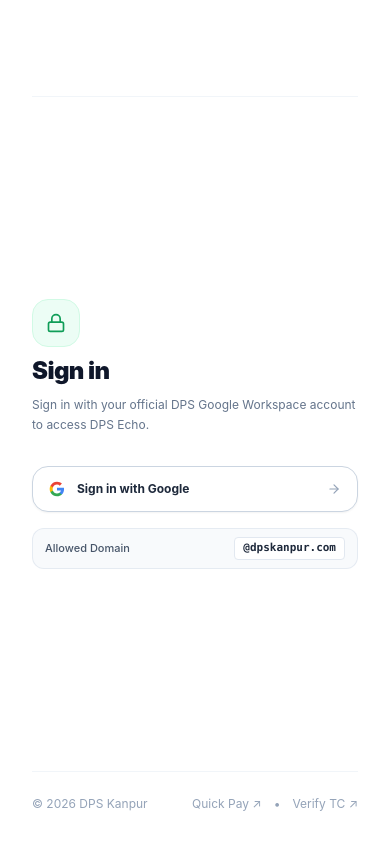
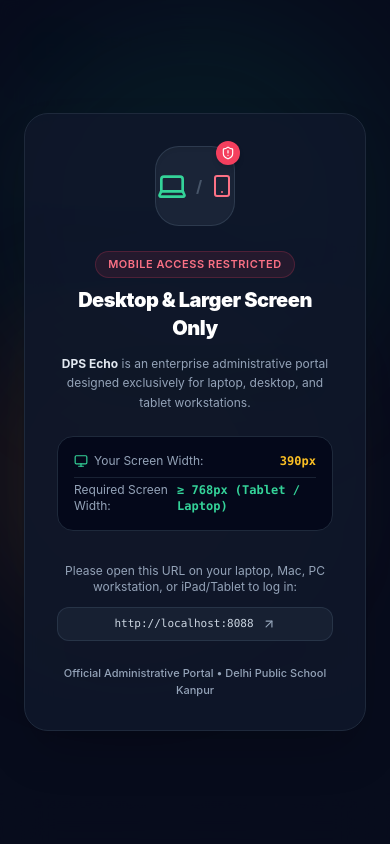
Before and after one commit to dpskanpur/dps_echo, a Next.js app: page /login in a window 390 px wide. Built offline with nearby package versions, Linux system fonts and the light colour scheme.

Commit message:
feat(security): update idle session timeout to 10 mins, redesign login right panel, and add MobileDeviceGuard

```diff
--- a/app/layout.tsx
+++ b/app/layout.tsx
@@ -1,6 +1,7 @@
 import type { Metadata } from "next";
 import "./globals.css";
 import { IdleSessionGuard } from "@/components/IdleSessionGuard";
+import { MobileDeviceGuard } from "@/components/MobileDeviceGuard";
 
 export const metadata: Metadata = {
   title: "DPS Echo — School Management System (DPS Kanpur)",
@@ -18,6 +19,7 @@
         suppressHydrationWarning
         className="min-h-screen bg-slate-50 text-slate-900 antialiased selection:bg-emerald-800 selection:text-white"
       >
+        <MobileDeviceGuard />
         <IdleSessionGuard />
         {children}
       </body>
--- a/app/login/page.tsx
+++ b/app/login/page.tsx
@@ -1,8 +1,8 @@
 "use client";
 
-import { Suspense, useState } from "react";
+import { Suspense } from "react";
 import { useSearchParams } from "next/navigation";
-import { ShieldCheck, Lock, AlertCircle, ArrowRight, Quote } from "lucide-react";
+import { ShieldCheck, Lock, AlertCircle, ArrowRight, Quote, Monitor, Shield, CheckCircle2 } from "lucide-react";
 import Link from "next/link";
 
 function LoginForm() {
@@ -15,8 +15,8 @@
   const googleAuthHref = `/api/auth/google?redirect=${encodeURIComponent(redirectUrl)}`;
 
   return (
-    <div className="min-h-screen w-full bg-slate-950 flex items-stretch antialiased selection:bg-[#34A853] selection:text-white">
-      {/* LEFT COLUMN: Campus Photo & Motivational Slogan */}
+    <div className="min-h-screen w-full bg-slate-950 flex items-stretch antialiased selection:bg-[#005A36] selection:text-white">
+      {/* LEFT COLUMN: Campus Photo & Motivational Slogan (Preserved) */}
       <div className="hidden lg:flex lg:w-3/5 xl:w-2/3 relative flex-col justify-between p-10 xl:p-14 overflow-hidden bg-slate-900">
         {/* Campus Background Image */}
         <div
@@ -26,7 +26,7 @@
           }}
         />
         {/* Soft Contrast Gradient Overlays */}
-        <div className="absolute inset-0 bg-gradient-to-t from-slate-950/90 via-slate-950/20 to-slate-950/70" />
+        <div className="absolute inset-0 bg-gradient-to-t from-slate-950/95 via-slate-950/30 to-slate-950/70" />
 
         {/* TOP LEFT: Official DPS Header Logo */}
         <div className="relative z-10">
@@ -41,7 +41,7 @@
 
         {/* BOTTOM LEFT: Motivational Slogan */}
         <div className="relative z-10 max-w-xl">
-          <div className="bg-slate-950/75 backdrop-blur-md p-6 rounded-2xl border border-white/15 shadow-2xl space-y-2">
+          <div className="bg-slate-950/80 backdrop-blur-md p-6 sm:p-8 rounded-3xl border border-white/15 shadow-2xl space-y-3">
             <div className="flex items-center gap-2 text-emerald-400">
               <Quote className="w-4 h-4" />
               <span className="text-xs uppercase tracking-widest font-bold">Inspiring Growth & Excellence</span>
@@ -56,53 +56,55 @@
         </div>
       </div>
 
-      {/* RIGHT COLUMN: Ultra-Clean Pristine White & Google Green Login Panel */}
-      <div className="w-full lg:w-2/5 xl:w-1/3 bg-white flex flex-col justify-between p-8 sm:p-12">
-        {/* Mobile Logo Fallback */}
-        <div className="flex lg:hidden items-center justify-between pb-6 border-b border-slate-100">
-          <img
-            src="/dps-logo-white.png"
-            alt="DPS Logo"
-            className="h-10 w-auto object-contain invert brightness-0"
-          />
+      {/* RIGHT COLUMN: Executive Enterprise Redesigned Panel */}
+      <div className="w-full lg:w-2/5 xl:w-1/3 bg-slate-50/50 flex flex-col justify-between p-8 sm:p-12 relative overflow-y-auto">
+        {/* Top Header Row */}
+        <div className="flex items-center justify-between gap-4">
+          <div className="flex items-center gap-3">
+            <div className="w-9 h-9 rounded-xl bg-[#005A36] text-white flex items-center justify-center font-black text-sm shadow-md">
+              E
             </div>
-
-        {/* Top Verified Badge */}
-        <div className="hidden lg:flex items-center justify-end">
-          <div className="inline-flex items-center gap-1.5 bg-emerald-50 border border-emerald-200 px-3 py-1.5 rounded-full text-[11px] font-semibold text-[#0F9D58]">
-            <ShieldCheck className="w-3.5 h-3.5 text-[#0F9D58]" />
-            <span>Google Workspace Verified</span>
+            <div>
+              <span className="block font-black text-slate-900 text-sm tracking-tight">DPS ECHO</span>
+              <span className="block text-[10px] text-slate-500 font-medium">Enterprise Portal</span>
             </div>
           </div>
 
-        {/* Center Main Login Card */}
-        <div className="max-w-sm w-full mx-auto my-auto py-8 space-y-8">
-          {/* Header */}
+          <div className="inline-flex items-center gap-1.5 bg-emerald-500/10 border border-emerald-500/20 px-3 py-1 rounded-full text-[11px] font-semibold text-[#005A36]">
+            <span className="w-1.5 h-1.5 rounded-full bg-emerald-500 animate-pulse" />
+            <span>Portal Active</span>
+          </div>
+        </div>
+
+        {/* Center Card Container */}
+        <div className="max-w-md w-full mx-auto my-auto py-8 space-y-7">
+          {/* Section Title */}
           <div className="space-y-2">
-            <div className="w-12 h-12 rounded-2xl bg-emerald-50 border border-emerald-100 flex items-center justify-center text-[#0F9D58] shadow-xs">
-              <Lock className="w-5 h-5 text-[#0F9D58]" />
+            <div className="inline-flex items-center gap-1.5 px-3 py-1 rounded-xl bg-slate-100 border border-slate-200 text-slate-700 text-[11px] font-semibold">
+              <Shield className="w-3.5 h-3.5 text-[#005A36]" />
+              <span>Official Faculty & Staff Single Sign-On</span>
             </div>
-            <h2 className="text-2xl sm:text-3xl font-black text-slate-900 tracking-tight">
-              Sign in
+            <h2 className="text-2xl sm:text-3xl font-black text-slate-900 tracking-tight pt-1">
+              Welcome back
             </h2>
-            <p className="text-xs text-slate-500 leading-relaxed">
-              Sign in with your official DPS Google Workspace account to access DPS Echo.
+            <p className="text-xs sm:text-sm text-slate-500 leading-relaxed">
+              Sign in with your official DPS Google Workspace account (<span className="font-semibold text-slate-700">@dpskanpur.com</span>) to access your administrative dashboard.
             </p>
           </div>
 
-          {/* Error Notice */}
+          {/* Error Notice Card */}
           {errorParam && (
-            <div className="bg-rose-50 border border-rose-200 rounded-2xl p-3.5 text-left flex items-start gap-2.5 text-xs text-rose-900 animate-in fade-in">
+            <div className="bg-rose-50 border border-rose-200/90 rounded-2xl p-4 text-left flex items-start gap-3 text-xs text-rose-900 shadow-sm animate-in fade-in">
               <AlertCircle className="w-4 h-4 text-rose-600 shrink-0 mt-0.5" />
-              <div>
+              <div className="space-y-1">
                 <strong className="block font-bold">
-                  {errorParam === "idle_timeout" ? "Session expired" : "Sign-in Failed"}
+                  {errorParam === "idle_timeout" ? "Session Idle Timeout (10 Mins)" : errorParam === "tab_closed" ? "Tab Closed" : "Sign-in Notice"}
                 </strong>
-                <p className="text-[11px] text-rose-700 mt-0.5">
+                <p className="text-[11px] text-rose-700 leading-relaxed">
                   {errorParam === "idle_timeout"
-                    ? "You were signed out after 30 minutes of inactivity. Sign in with Google to continue."
+                    ? "You were automatically signed out after 10 minutes of idle inactivity. Please sign in with Google to resume."
                     : errorParam === "tab_closed"
-                    ? "Your session ended because the browser tab was closed. Sign in with Google to continue."
+                    ? "Your session ended because the browser tab was closed. Please sign in with Google to start a fresh session."
                     : errorParam === "session_expired_unauthorized"
                     ? "Your unprivileged session expired. Ask an administrator to grant access, then sign in again."
                     : errorParam === "domain_not_allowed"
@@ -117,14 +119,17 @@
             </div>
           )}
 
-          {/* Google Sign-In Primary Action */}
-          <div className="space-y-4">
+          {/* Main Actions Container */}
+          <div className="bg-white border border-slate-200/90 rounded-3xl p-6 sm:p-7 shadow-xl shadow-slate-200/40 space-y-6">
+            {/* Primary Action Button */}
             <a
               href={googleAuthHref}
-              className="w-full bg-white hover:bg-slate-50 active:bg-slate-100 text-slate-800 font-bold py-3.5 px-4 rounded-2xl text-xs sm:text-sm transition-all duration-200 border border-slate-300 hover:border-[#0F9D58] shadow-sm hover:shadow-md flex items-center justify-center gap-3 group cursor-pointer"
+              className="w-full bg-[#005A36] hover:bg-[#00472a] active:bg-[#003821] text-white font-bold py-4 px-5 rounded-2xl text-xs sm:text-sm transition-all duration-200 shadow-md hover:shadow-lg flex items-center justify-between group cursor-pointer"
             >
-              {/* Google 4-Color G */}
-              <svg className="w-4 h-4 shrink-0 transition-transform group-hover:scale-110" viewBox="0 0 24 24">
+              <div className="flex items-center gap-3">
+                {/* White Container for Google G Logo */}
+                <div className="w-7 h-7 rounded-xl bg-white flex items-center justify-center shrink-0 shadow-sm">
+                  <svg className="w-4 h-4" viewBox="0 0 24 24">
                     <path
                       fill="#4285F4"
                       d="M22.56 12.25c0-.78-.07-1.53-.2-2.25H12v4.26h5.92c-.26 1.37-1.04 2.53-2.21 3.31v2.77h3.57c2.08-1.92 3.28-4.74 3.28-8.09z"
@@ -142,29 +147,57 @@
                       d="M12 5.38c1.62 0 3.06.56 4.21 1.64l3.15-3.15C17.45 2.09 14.97 1 12 1 7.7 1 3.99 3.47 2.18 7.06l3.66 2.84c.87-2.6 3.3-4.52 6.16-4.52z"
                     />
                   </svg>
+                </div>
                 <span>Sign in with Google</span>
-              <ArrowRight className="w-3.5 h-3.5 text-slate-400 group-hover:text-[#0F9D58] transition-colors ml-auto" />
+              </div>
+              <ArrowRight className="w-4 h-4 text-emerald-300 group-hover:translate-x-1 transition-transform" />
             </a>
 
-            {/* Allowed Domain Notice */}
-            <div className="bg-slate-50 border border-slate-200/80 rounded-xl px-3 py-2 flex items-center justify-between text-[11px] text-slate-600">
-              <span className="font-medium">Allowed Domain</span>
-              <span className="font-mono font-bold text-slate-800 bg-white px-2 py-0.5 rounded border border-slate-200">
+            {/* Allowed Domain & Security Features list */}
+            <div className="space-y-3 pt-1">
+              <div className="bg-slate-50 border border-slate-200/80 rounded-2xl p-3.5 flex items-center justify-between text-xs">
+                <div className="flex items-center gap-2 text-slate-700 font-medium">
+                  <CheckCircle2 className="w-4 h-4 text-emerald-600" />
+                  <span>Authorized Domain</span>
+                </div>
+                <span className="font-mono font-bold text-slate-900 bg-white px-2.5 py-1 rounded-lg border border-slate-200 text-[11px] shadow-2xs">
                   @dpskanpur.com
                 </span>
+              </div>
+
+              {/* Security Policy Features */}
+              <div className="grid grid-cols-2 gap-2 text-[11px] text-slate-500 font-medium pt-1">
+                <div className="flex items-center gap-1.5 bg-slate-50 border border-slate-100 rounded-xl p-2">
+                  <Lock className="w-3 h-3 text-emerald-600 shrink-0" />
+                  <span>10-Min Idle Out</span>
+                </div>
+                <div className="flex items-center gap-1.5 bg-slate-50 border border-slate-100 rounded-xl p-2">
+                  <ShieldCheck className="w-3 h-3 text-emerald-600 shrink-0" />
+                  <span>HMAC SHA-256</span>
+                </div>
               </div>
             </div>
           </div>
 
+          {/* Desktop & Laptop Only Notice Banner */}
+          <div className="bg-amber-500/10 border border-amber-500/20 rounded-2xl p-3.5 flex items-center gap-3 text-xs text-amber-900">
+            <Monitor className="w-4 h-4 text-amber-600 shrink-0" />
+            <p className="text-[11px] text-amber-800 font-medium leading-snug">
+              <strong className="block text-amber-950 font-bold">Desktop & Laptop Workstation Required</strong>
+              This portal is restricted to desktop and tablet web browsers (≥ 768px).
+            </p>
+          </div>
+        </div>
+
         {/* Footer */}
-        <div className="pt-6 border-t border-slate-100 flex items-center justify-between text-xs text-slate-400">
-          <span>© 2026 DPS Kanpur</span>
-          <div className="flex items-center gap-3">
-            <Link href="/pay" className="hover:text-[#0F9D58] transition">
+        <div className="pt-6 border-t border-slate-200/80 flex items-center justify-between text-xs text-slate-500">
+          <span className="font-medium">© 2026 DPS Kanpur</span>
+          <div className="flex items-center gap-3 font-semibold">
+            <Link href="/pay" className="hover:text-[#005A36] transition">
               Quick Pay ↗
             </Link>
-            <span>•</span>
-            <Link href="/verify-tc" className="hover:text-[#0F9D58] transition">
+            <span className="text-slate-300">•</span>
+            <Link href="/verify-tc" className="hover:text-[#005A36] transition">
               Verify TC ↗
             </Link>
           </div>
@@ -179,7 +212,7 @@
     <Suspense
       fallback={
         <div className="min-h-screen bg-slate-950 flex items-center justify-center text-emerald-400 text-xs font-mono">
-          Loading DPS Echo...
+          Loading DPS Echo Portal...
         </div>
       }
     >
--- a/components/IdleTimerBadge.tsx
+++ b/components/IdleTimerBadge.tsx
@@ -86,7 +86,7 @@
   return (
     <div
       onClick={markActivity}
-      title="30-Minute Idle Session Counter — click or move mouse/press key to reset timer"
+      title="10-Minute Idle Session Counter — click or move mouse/press key to reset timer"
       className={`inline-flex items-center gap-1.5 px-2.5 py-1 rounded-lg border text-xs font-mono font-medium transition cursor-pointer select-none ${colorClasses}`}
     >
       <Clock className={`w-3.5 h-3.5 ${iconColor}`} />
--- /dev/null
+++ b/components/MobileDeviceGuard.tsx
@@ -0,0 +1,95 @@
+"use client";
+
+import { useEffect, useState } from "react";
+import { Laptop, Smartphone, ShieldAlert, Monitor, ArrowUpRight } from "lucide-react";
+
+export function MobileDeviceGuard() {
+  const [isMobile, setIsMobile] = useState<boolean>(false);
+  const [currentWidth, setCurrentWidth] = useState<number>(0);
+  const [mounted, setMounted] = useState<boolean>(false);
+
+  useEffect(() => {
+    setMounted(true);
+    const checkDevice = () => {
+      const width = window.innerWidth;
+      setCurrentWidth(width);
+      const isMobileAgent = /Android|iPhone|iPod|BlackBerry|IEMobile|Opera Mini/i.test(
+        navigator.userAgent
+      );
+      // Restrict screens smaller than 768px (standard mobile screens)
+      setIsMobile(width < 768 || isMobileAgent);
+    };
+
+    checkDevice();
+    window.addEventListener("resize", checkDevice);
+    return () => window.removeEventListener("resize", checkDevice);
+  }, []);
+
+  if (!mounted || !isMobile) return null;
+
+  return (
+    <div className="fixed inset-0 z-[9999] bg-slate-950/95 backdrop-blur-xl flex items-center justify-center p-6 text-white antialiased">
+      {/* Background Subtle Gradient Blobs */}
+      <div className="absolute top-1/4 left-1/2 -translate-x-1/2 -translate-y-1/2 w-96 h-96 bg-emerald-600/10 rounded-full blur-3xl pointer-events-none" />
+      <div className="absolute bottom-1/4 right-1/4 w-80 h-80 bg-amber-600/10 rounded-full blur-3xl pointer-events-none" />
+
+      <div className="relative max-w-md w-full bg-slate-900/90 border border-slate-800 rounded-3xl p-8 shadow-2xl text-center space-y-6 animate-in fade-in zoom-in-95 duration-200">
+        {/* Top Restricted Device Icon Graphic */}
+        <div className="relative mx-auto w-20 h-20 rounded-3xl bg-slate-800/80 border border-slate-700/80 flex items-center justify-center shadow-inner">
+          <div className="flex items-center gap-2">
+            <Laptop className="w-8 h-8 text-emerald-400" />
+            <span className="text-slate-600 font-bold">/</span>
+            <Smartphone className="w-6 h-6 text-rose-400" />
+          </div>
+          <div className="absolute -top-1.5 -right-1.5 w-6 h-6 rounded-full bg-rose-500 text-white flex items-center justify-center shadow-md">
+            <ShieldAlert className="w-3.5 h-3.5" />
+          </div>
+        </div>
+
+        {/* Headline */}
+        <div className="space-y-2">
+          <div className="inline-flex items-center gap-1.5 px-3 py-1 rounded-full bg-rose-500/10 border border-rose-500/20 text-rose-400 text-[11px] font-semibold uppercase tracking-wider">
+            Mobile Access Restricted
+          </div>
+          <h2 className="text-xl sm:text-2xl font-black tracking-tight text-white">
+            Desktop & Larger Screen Only
+          </h2>
+          <p className="text-xs sm:text-sm text-slate-400 leading-relaxed pt-1">
+            <strong className="text-slate-200">DPS Echo</strong> is an enterprise administrative portal designed exclusively for laptop, desktop, and tablet workstations.
+          </p>
+        </div>
+
+        {/* Resolution Indicator Badge */}
+        <div className="bg-slate-950/80 border border-slate-800 rounded-2xl p-4 text-left space-y-2">
+          <div className="flex items-center justify-between text-xs">
+            <span className="text-slate-400 flex items-center gap-1.5">
+              <Monitor className="w-3.5 h-3.5 text-emerald-400" />
+              Your Screen Width:
+            </span>
+            <span className="font-mono font-bold text-amber-400">{currentWidth}px</span>
+          </div>
+          <div className="flex items-center justify-between text-xs pt-1 border-t border-slate-800/80">
+            <span className="text-slate-400">Required Screen Width:</span>
+            <span className="font-mono font-bold text-emerald-400">≥ 768px (Tablet / Laptop)</span>
+          </div>
+        </div>
+
+        {/* Action Hint */}
+        <div className="pt-2 text-xs text-slate-400 space-y-3">
+          <p>
+            Please open this URL on your laptop, Mac, PC workstation, or iPad/Tablet to log in:
+          </p>
+          <div className="bg-slate-800/60 border border-slate-700/60 rounded-xl py-2 px-3 text-slate-300 font-mono text-[11px] flex items-center justify-center gap-2 select-all">
+            <span>http://localhost:8088</span>
+            <ArrowUpRight className="w-3.5 h-3.5 text-slate-400" />
+          </div>
+        </div>
+
+        {/* Footer Security Note */}
+        <div className="text-[11px] text-slate-400 font-medium">
+          Official Administrative Portal • Delhi Public School Kanpur
+        </div>
+      </div>
+    </div>
+  );
+}
--- a/lib/permissions.ts
+++ b/lib/permissions.ts
@@ -1,7 +1,7 @@
 export const ALLOWED_DOMAIN = "dpskanpur.com";
 export const SESSION_COOKIE_NAME = "dps_echo_session";
-export const IDLE_TIMEOUT_MS = 30 * 60 * 1000;
-export const SESSION_MAX_AGE_SECONDS = 30 * 60;
+export const IDLE_TIMEOUT_MS = 10 * 60 * 1000;
+export const SESSION_MAX_AGE_SECONDS = 10 * 60;
 export const IDLE_WARNING_MS = 2 * 60 * 1000;
 
 export const APP_MODULES = [
```
Lines whose indentation alone changed are shown as unchanged.
